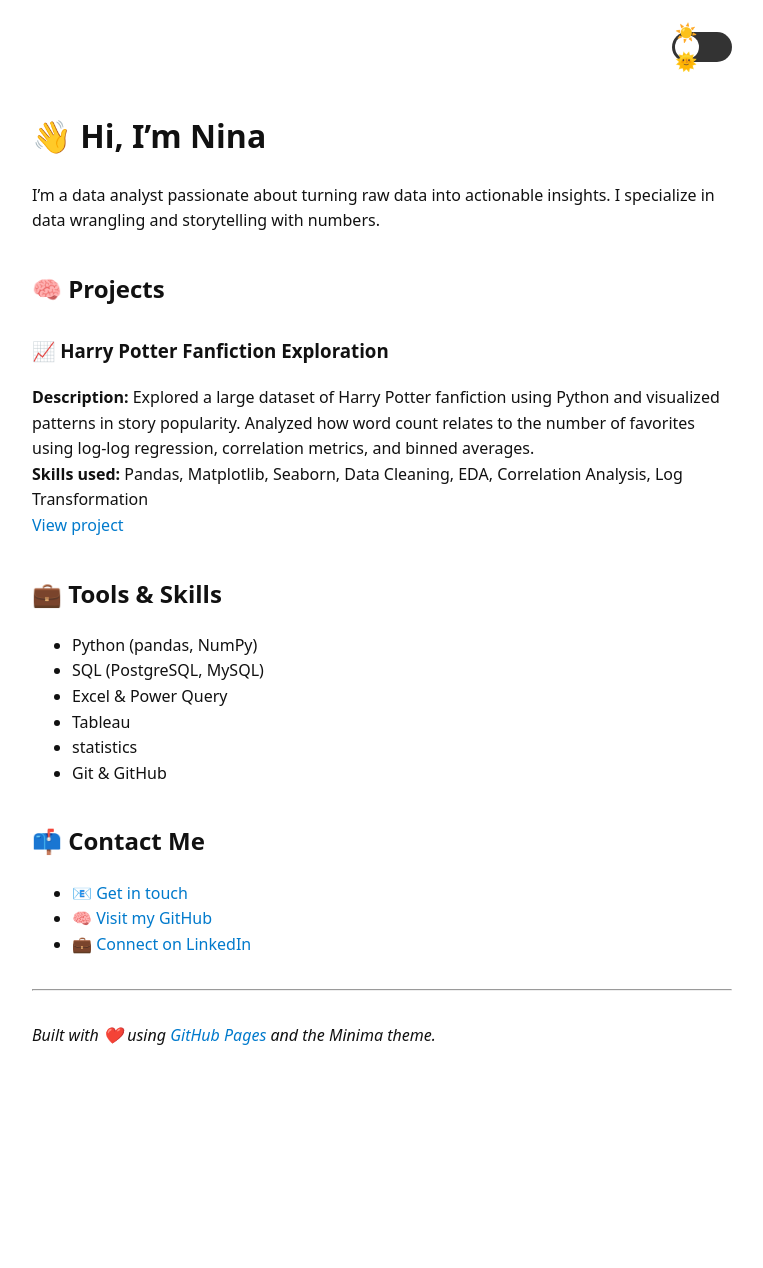
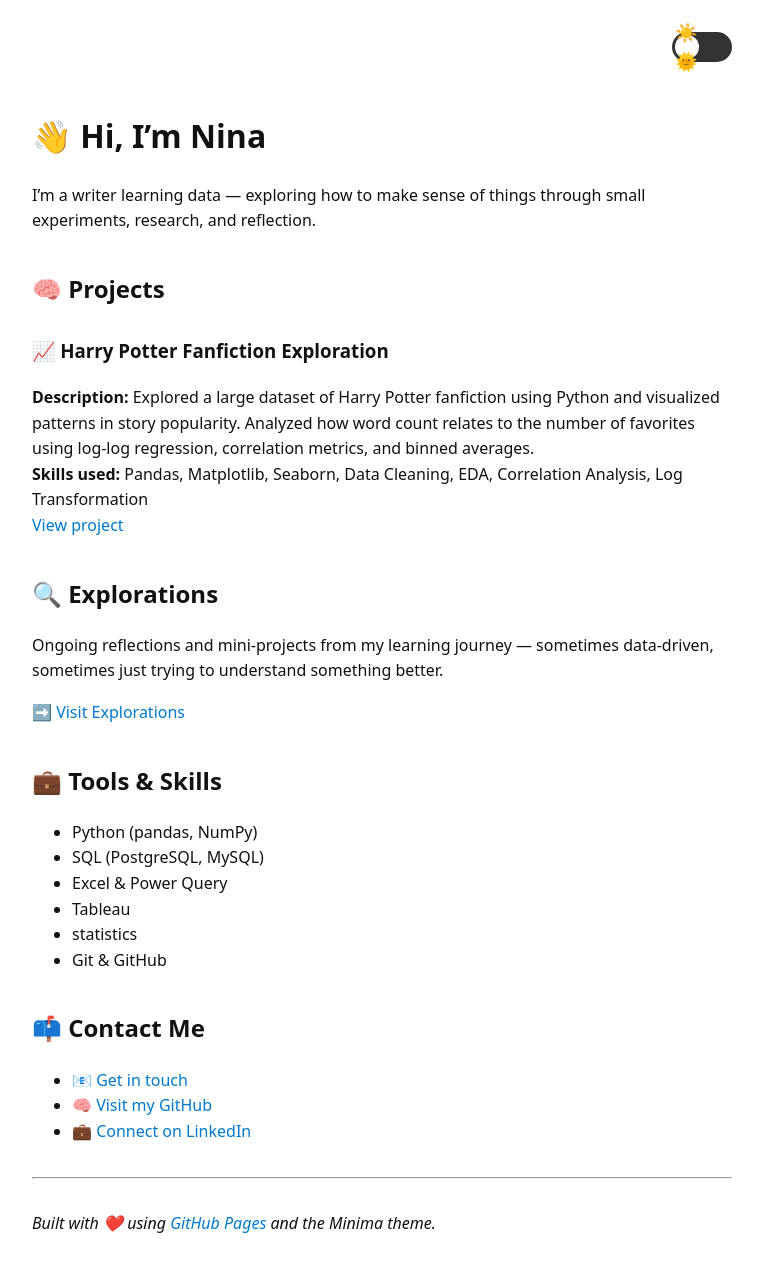
Before and after one commit to nixterra/nixterra.github.io, a Jekyll site: the page built from index.md, in a window 1280 px wide. Shown: the whole page, without its empty margins (258-1021 px from the left). Built offline with Jekyll 4.4.1, drawn with Linux system fonts in a browser that asks for light colours; before the commit the page ends 1081 px from its top, so only the background shows below that.

Commit message:
Update index.md

```diff
--- a/index.md
+++ b/index.md
@@ -5,7 +5,7 @@ title: Home
 
 # 👋 Hi, I'm Nina
 
-I'm a data analyst passionate about turning raw data into actionable insights. I specialize in data wrangling and storytelling with numbers.
+I'm a writer learning data — exploring how to make sense of things through small experiments, research, and reflection.
 
 ## 🧠 Projects
 
@@ -15,6 +15,11 @@ I'm a data analyst passionate about turning raw data into actionable insights. I
 **Skills used:** Pandas, Matplotlib, Seaborn, Data Cleaning, EDA, Correlation Analysis, Log Transformation
 <a href="https://www.kaggle.com/code/niquienlit/harry-potter-fanfiction-and-pandas" target="_blank"> View project</a>
 
+## 🔍 Explorations
+
+Ongoing reflections and mini-projects from my learning journey — sometimes data-driven, sometimes just trying to understand something better.
+
+➡️ [Visit Explorations](/explorations/)
 
 ## 💼 Tools & Skills
 
```
